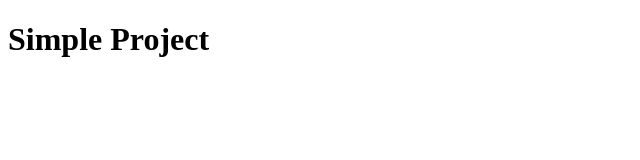
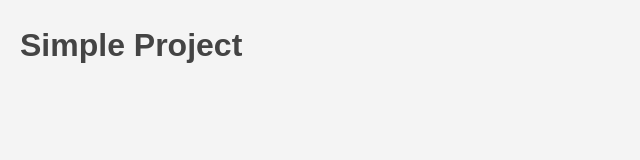
Before and after one commit to premthapa9/github_road, a plain HTML site: page index.html in a window 1280 px wide. Shown: the whole page, without its empty margins (0-640 px from the left). Drawn offline with Linux system fonts and the light colour scheme.

Commit message:
Add Basic HTMl
Initialize the basic html, CSS and script for app

```diff
--- /dev/null
+++ b/app.js
@@ -0,0 +1 @@
+console.log("Simple Project using Git");
--- a/index.html
+++ b/index.html
@@ -3,6 +3,8 @@
   <head>
     <meta charset="UTF-8" />
     <meta name="viewport" content="width=device-width, initial-scale=1.0" />
+    <link rel="stylesheet" href="style.css" />
+    <script src="app.js" defer></script>
     <title>First</title>
   </head>
   <body>
--- /dev/null
+++ b/style.css
@@ -0,0 +1,17 @@
+* {
+  margin: 0;
+  padding: 0;
+  box-sizing: border-box;
+}
+
+body {
+  font-family: Arial, sans-serif;
+  background-color: #f4f4f4;
+  color: #333;
+  line-height: 1.6;
+  padding: 20px;
+}
+h1 {
+  color: #444;
+  margin-bottom: 20px;
+}
```
